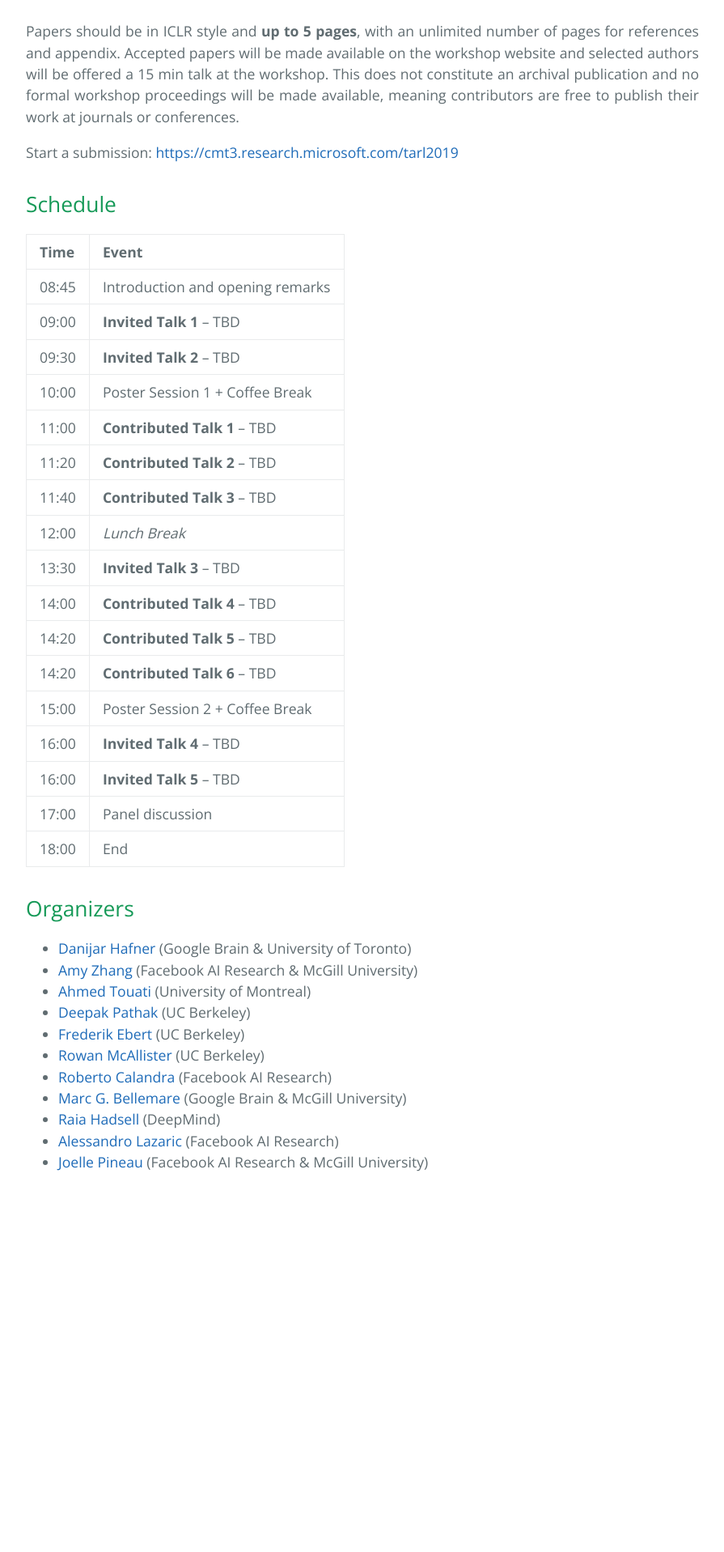
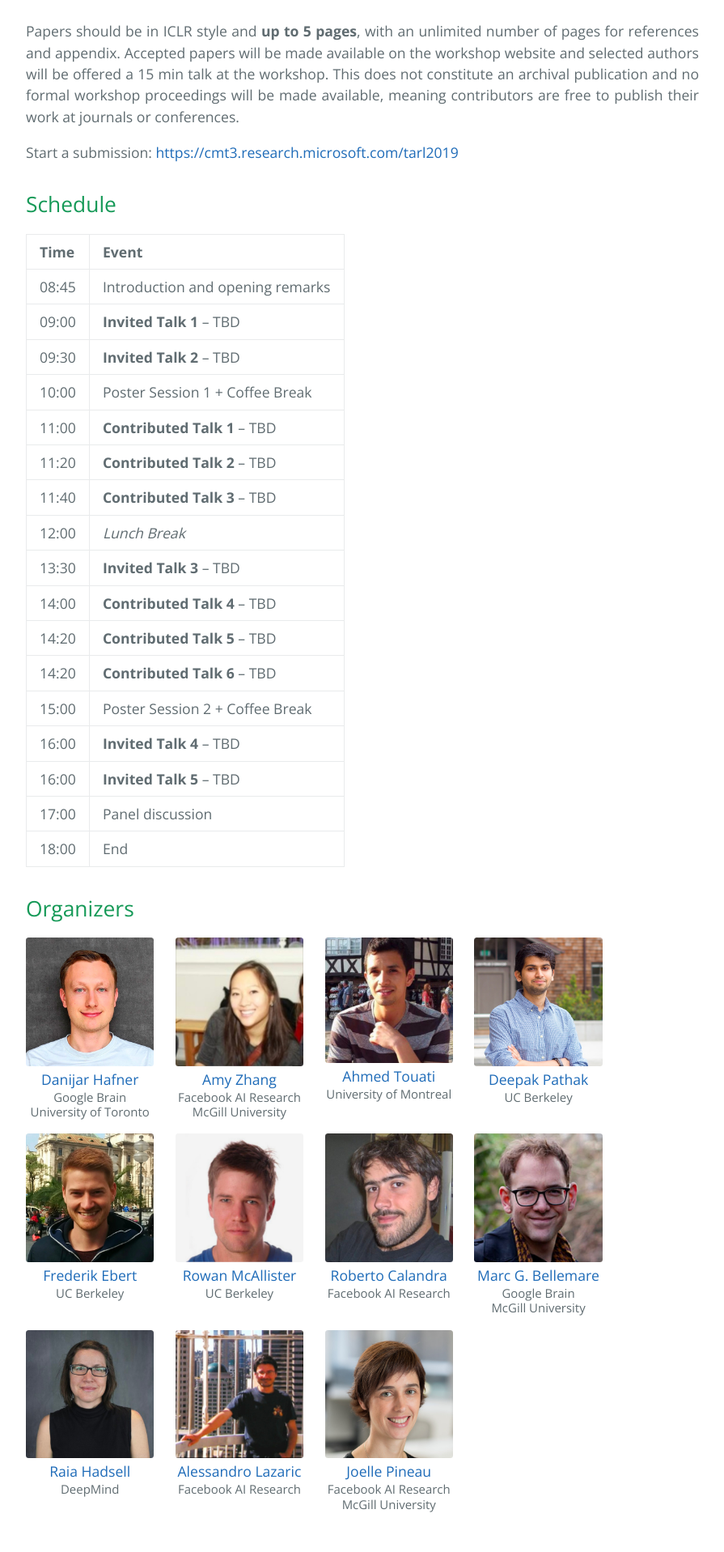
Before and after one commit to tarl2019/tarl2019.github.io, a Jekyll site: the page built from index.md, in a window 1280 px wide. Shown: the part 1584-3501 px from the top of the page at 81% size, without its empty margins (192-1087 px from the left). Built offline with Jekyll 4.4.1, drawn with Linux system fonts in a browser that asks for light colours; our own code applies the rules of GitHub Pages for plain Markdown files; before the commit the page ends 3082 px from its top, so only the background shows below that.

Commit message:
Add images of organizers.

```diff
--- a/Gemfile
+++ /dev/null
@@ -1 +0,0 @@
-gem "github-pages", group: :jekyll_plugins
--- a/_layouts/default.html
+++ b/_layouts/default.html
@@ -2,7 +2,6 @@
 <html lang="{{ site.lang | default: "en-US" }}">
   <head>
     <meta charset="UTF-8">
-    {% seo title=false %}
     <title>{{ page.title }}</title>
     <meta name="viewport" content="width=device-width, initial-scale=1">
     <meta name="theme-color" content="#157878">
@@ -12,7 +11,7 @@
     <section class="page-header">
       <h1 class="project-name">{{ site.title }}</h1>
       <h2 class="project-tagline">{{ site.description }}</h2>
-      {% for link in site.buttons: %}
+      {% for link in site.buttons %}
         <a href="{{ link[1] }}" class="btn">{{ link[0] }}</a>
       {% endfor %}
     </section>
--- a/_sass/jekyll-theme-cayman.scss
+++ b/_sass/jekyll-theme-cayman.scss
@@ -345,3 +345,30 @@ a {
 .site-footer-credits {
   color: $blockquote-text-color;
 }
+
+.organizers {
+  text-align: left;
+
+  & > div {
+    display: inline-block;
+    max-width: 9em;
+    vertical-align: top;
+    margin: 0 1.5em 1em 0;
+    text-align: center;
+    line-height: 1em;
+
+    & > img {
+      width: 100%;
+      border-radius: .2em;
+    }
+
+    & > a {
+      display: inline-block;
+      padding: .3em 0 .2em;
+    }
+
+    & > span {
+      font-size: 0.85em;
+    }
+  }
+}
--- a/index.md
+++ b/index.md
@@ -84,14 +85,12 @@ Start a submission: [https://cmt3.research.microsoft.com/tarl2019](https://cmt3.
 
 ## Organizers
 
-- [Danijar Hafner](https://danijar.com/) (Google Brain & University of Toronto)
-- [Amy Zhang](https://mila.quebec/en/person/amy-zhang/) (Facebook AI Research & McGill University)
-- [Ahmed Touati](https://mila.quebec/en/person/touati-ahmed/) (University of Montreal)
-- [Deepak Pathak](https://people.eecs.berkeley.edu/~pathak/) (UC Berkeley)
-- [Frederik Ebert](https://febert.github.io/) (UC Berkeley)
-- [Rowan McAllister](https://people.eecs.berkeley.edu/~rmcallister/) (UC Berkeley)
-- [Roberto Calandra](https://www.robertocalandra.com/about/) (Facebook AI Research)
-- [Marc G. Bellemare](http://www.marcgbellemare.info/) (Google Brain & McGill University)
-- [Raia Hadsell](http://raiahadsell.com/index.html) (DeepMind)
-- [Alessandro Lazaric](http://researchers.lille.inria.fr/~lazaric/Webpage/Home/Home.html) (Facebook AI Research)
-- [Joelle Pineau](https://www.cs.mcgill.ca/~jpineau/) (Facebook AI Research & McGill University)
+<div class="organizers">
+{%- for organizer in site.data.organizers -%}
+  <div>
+    <img src="{{ organizer.image }}" />
+    <a href="{{ organizer.url | relative_url }}">{{ organizer.name }}</a><br>
+    <span>{{ organizer.title | replace: '&', '<br>' }}</span>
+  </div>
+{%- endfor -%}
+</div>
```
Also changed, not shown: other parts of index.md (+1 -0 lines), _data/organizers.yml (added, +44 -0 lines), assets/faces/ahmed.jpg (added), assets/faces/alessandro.jpg (added), assets/faces/amy.jpg (added), assets/faces/danijar.jpg (added), assets/faces/deepak.jpg (added), assets/faces/frederik.jpg (added), assets/faces/joelle.jpg (added), assets/faces/marc.jpg (added), assets/faces/raia.jpg (added), assets/faces/roberto.jpg (added), assets/faces/rowan.jpg (added), 1 other file.
